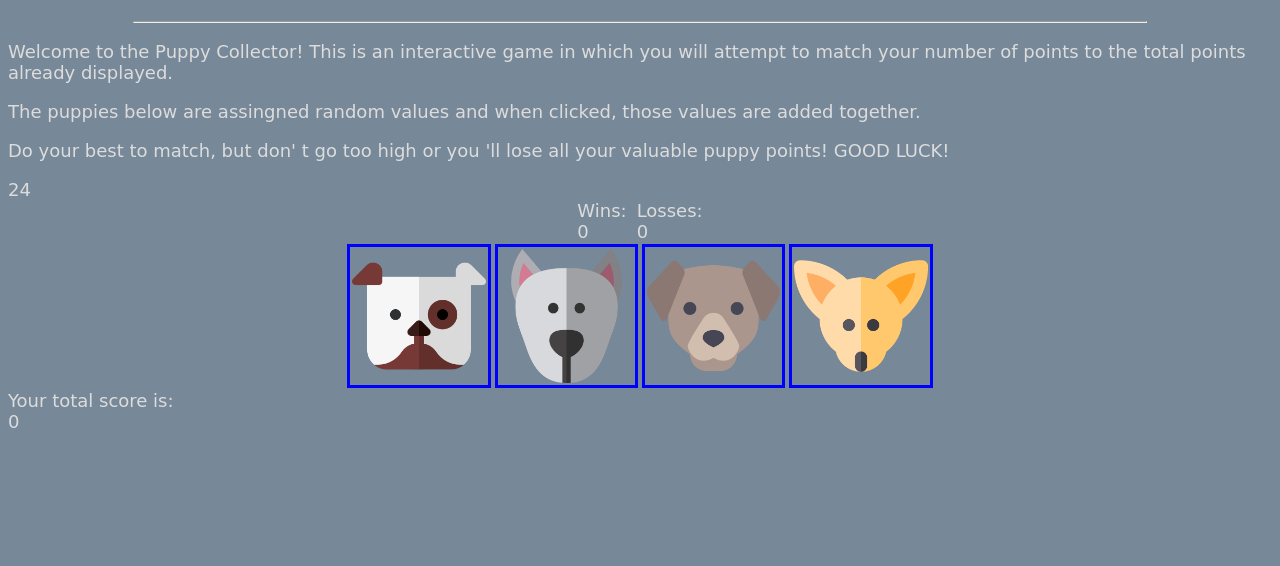
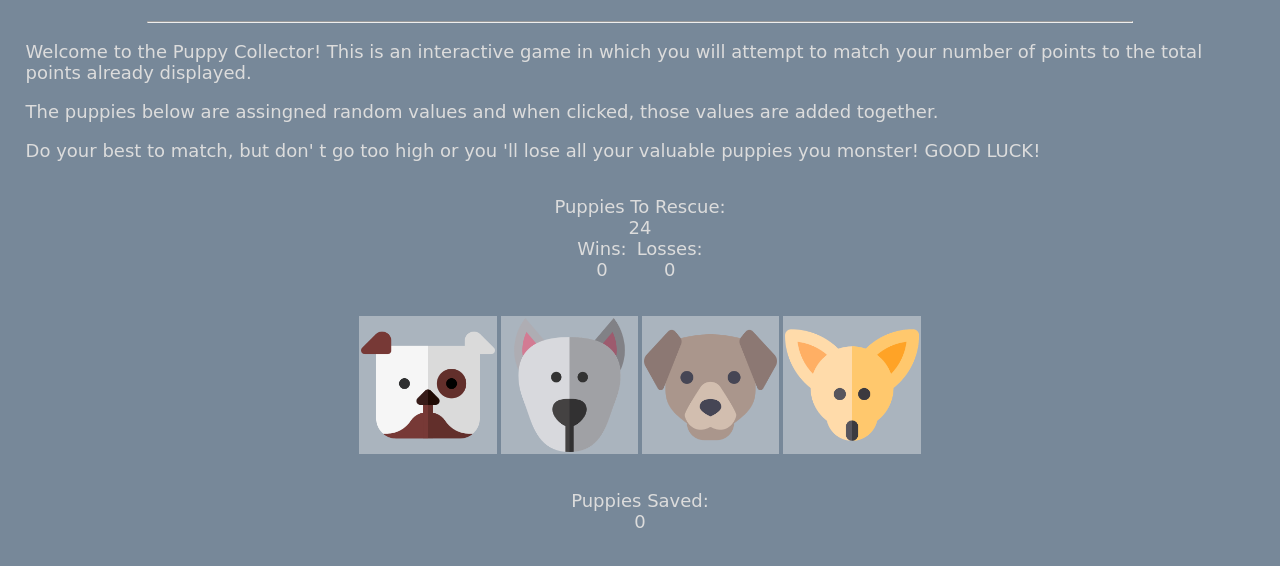
Before and after one commit to chris-aqui/unit-4-game, a website: page index.html in a window 1280 px wide. Shown: the part 68-634 px from the top of the page. Drawn offline with nearby package versions, Linux system fonts and the light colour scheme; a web font is replaced by a local one.

Commit message:
final touch ups

```diff
--- a/assets/css/style.css
+++ b/assets/css/style.css
@@ -23,22 +23,39 @@ html {
   background-color: slategray;
   background-size: 100px 100px, 100px 100px, 50px 50px, 50px 50px; */
 }
+
 /*  */
+
 body {
+  margin: 0 2%;
   font-size: 18px;
   font-family: "Skranji", cursive;
 }
+
 /*  */
+
 .titleblock {
+  /* margin: 20%; */
   text-align: center;
   color: darkslateblue;
 }
+
 .hrLine {
   width: 80%;
   /* height: 5px; */
   color: darkslateblue;
 }
+
+.discription {
+  /* margin: 5%; */
+}
+
+.box {
+  text-align: center;
+}
+
 /*  */
+
 .scoreBox {
   display: flex;
   flex-direction: row;
@@ -47,25 +64,36 @@ body {
   flex-wrap: wrap;
   /*  */
 }
+
 .sbStyle {
   padding: auto 5px;
   margin: auto 5px;
 }
+
 /*  */
+
 .iconBox {
   display: flex;
   flex-direction: row;
   justify-content: center;
   align-items: center;
   flex-wrap: wrap;
-
   /*  */
   /* background-color: black; */
 }
+
 .iconItem {
   max-width: 100pt;
   padding: 2px;
   margin: 2px;
-  border: 3px solid blue;
+  background-color: rgba(245, 245, 245, 0.4);
+  /* border: 3px solid blue; */
   /* width: 10%; */
 }
+
+.groupText {
+  margin-top: 2%;
+  margin-bottom: 2%;
+  padding: 10px;
+  /* border: 3px solid blue; */
+}
--- a/assets/javascript/script.js
+++ b/assets/javascript/script.js
@@ -16,7 +16,7 @@ var computerChoice = computerRandom();
 // random() function will pick a random number for the dog icon
 function random() {
   return Math.floor(Math.random() * (12 - 1 + 1)) + 1;
-  console.log('');
+  // console.log('');
 }
 // computerRandom will set the random number that the player will have to guess
 function computerRandom() {
@@ -43,15 +43,16 @@ function compare(compNum, playerNum) {
   if (playerNum === compNum) {
     wins++;
     setTimeout(function () {
-      alert("Winner!");
+      alert("Winner!\n The random number was " + compNum + ' and the player guessed ' + playerNum);
       reset();
     }, 500);
-  } else if (playerNum > compNum) {
+  } else if ((playerNum > compNum) && (playerNum !== 0)) {
     losses++;
     setTimeout(function () {
-      alert("you lose");
+      alert("you lose!\n The random number was " + compNum + ' and the player guessed ' + playerNum);
       reset();
     }, 500);
+    // break;
   }
 }
 //
@@ -76,7 +77,7 @@ $(document).ready(function () {
   //
   // do some jquery
   $("h1").hover(function () {
-    $('#h1Text').text('Puppy Collector!  =]');
+    $('#h1Text').text('Puppy Rescue!  =]');
     $("#h1Text").css('color', 'white');
   }, function () {
     $('#h1Text').text('Crystals Collector');
--- a/index.html
+++ b/index.html
@@ -20,17 +20,20 @@
     <hr class="hrLine">
   </header>
   <!--  -->
-  <div id="infoBlock" class="box discription">
+  <div id="infoBlock" class="discription">
     <p> Welcome to the Puppy Collector! This is an interactive game in which you will attempt to match your number of points
       to the total points already displayed.</p>
     <!--  -->
     <p>The puppies below are assingned random values and when clicked, those values are added together.</p>
     <!--  -->
-    <p>Do your best to match, but don' t go too high or you 'll lose all your valuable puppy points! GOOD LUCK!</p>
+    <p>Do your best to match, but don' t go too high or you 'll lose all your valuable puppies you monster! GOOD LUCK!</p>
   </div>
   <!--  -->
+  <div class="groupText">
+    <div class="box">Puppies To Rescue:
       <div id="numRan" class="box">
-    <div>Score</div>
+
+      </div>
     </div>
     <!--  -->
     <div id="scoreBlock" class="box scoreBox">
@@ -41,6 +44,7 @@
         <div id="lossesDiv"></div>
       </div>
     </div>
+  </div>
   <!--  -->
   <div id="jemBlock" class="iconBox">
     <img src="assets/images/dog-1.png" alt="dog-head-1" id="dog1" class="iconItem">
@@ -49,7 +53,7 @@
     <img src="assets/images/dog-4.png" alt="dog-head-4" id="dog4" class="iconItem">
   </div>
   <!--  -->
-  <div id="pointText" class="box">Your total score is:
+  <div id="pointText" class="box groupText">Puppies Saved:
     <div id="myPoints" class="box"></div>
   </div>
   <!--  -->
```
Lines whose indentation alone changed are shown as unchanged.
